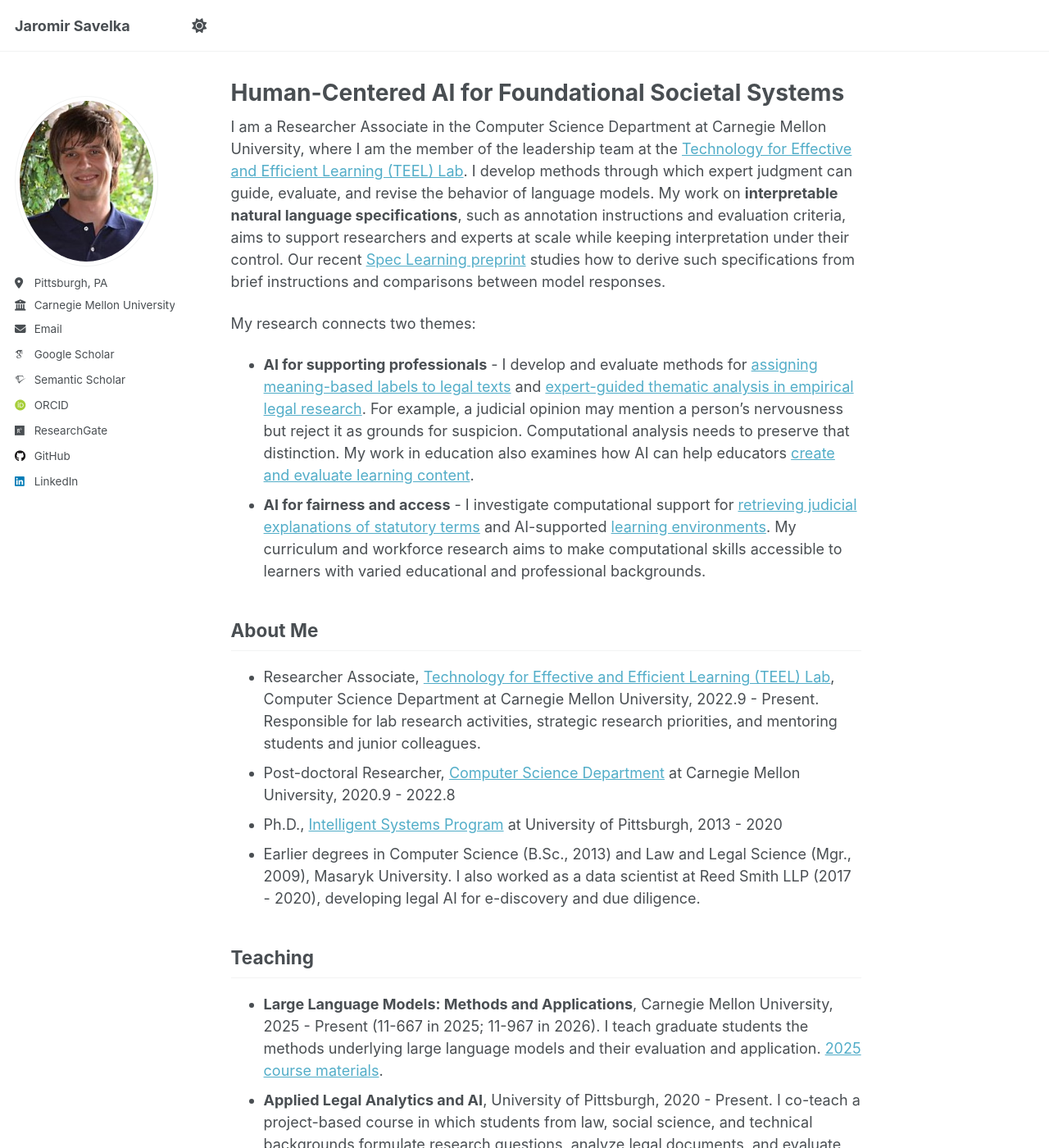
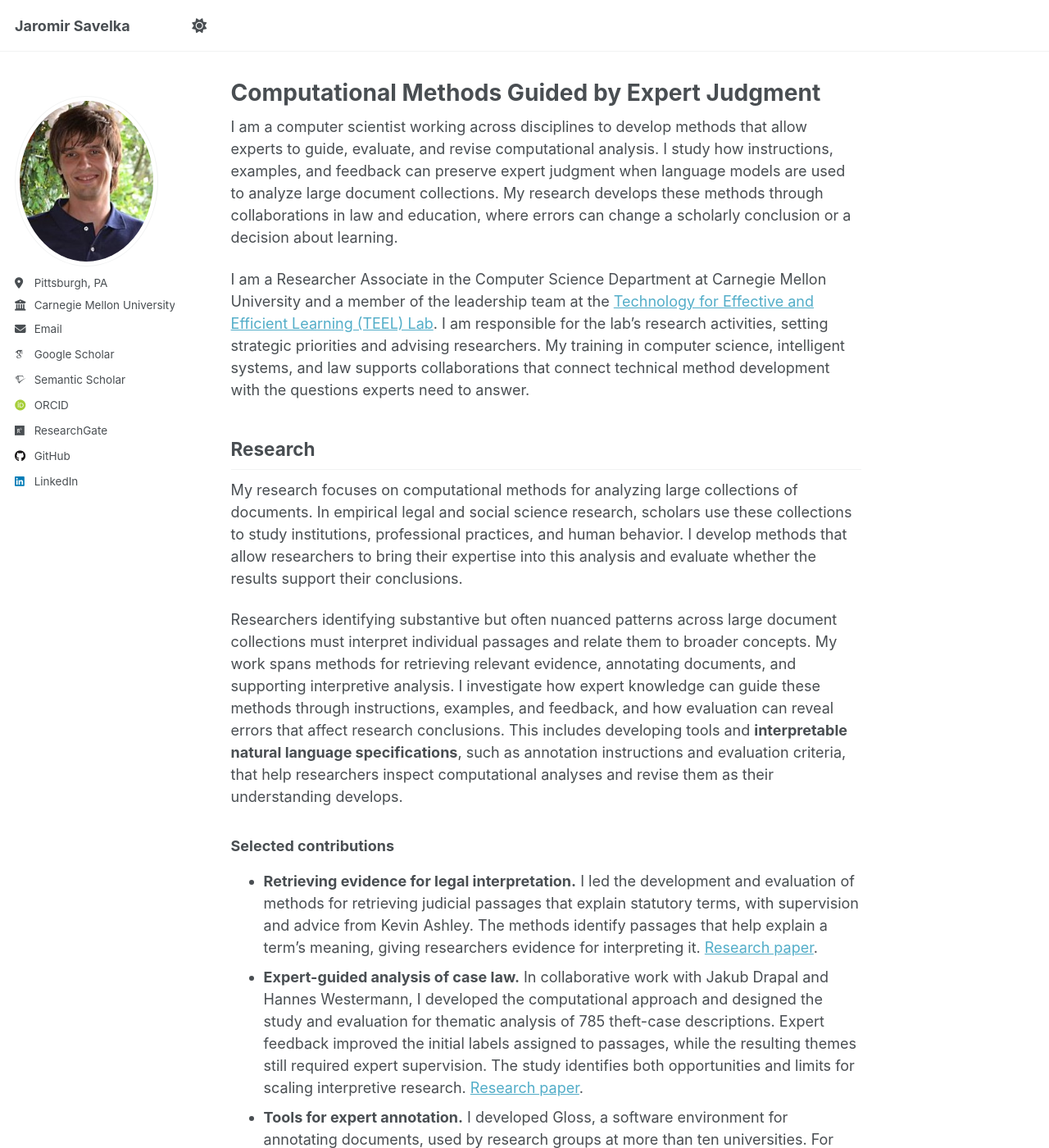
Before and after one commit to jsavelka/jsavelka.github.io, a Jekyll site: the page built from _pages/about.md, in a window 1280 px wide and 1400 px high. Shown: the whole window at 82% size. Built offline with Jekyll 4.4.1, drawn with Linux system fonts in a browser that asks for light colours; some web fonts are replaced; a script that is not in the unit is left out; some of the changed text lies outside the part shown.

Commit message:
updated for being current

```diff
--- a/_pages/about.md
+++ b/_pages/about.md
@@ -1,38 +1,49 @@
 ---
 permalink: /
-title: "Human-Centered AI for Foundational Societal Systems"
+title: "Computational Methods Guided by Expert Judgment"
 author_profile: true
+excerpt: "Jaromir Savelka develops computational methods guided by expert judgment and leads research activities at Carnegie Mellon University's TEEL Lab."
 redirect_from:
   - /about/
   - /about.html
 ---
 
-I am a Researcher Associate in the Computer Science Department at Carnegie Mellon University, where I am the member of the leadership team at the [Technology for Effective and Efficient Learning (TEEL) Lab](https://teel.cs.cmu.edu/). I develop methods through which expert judgment can guide, evaluate, and revise the behavior of language models. My work on **interpretable natural language specifications**, such as annotation instructions and evaluation criteria, aims to support researchers and experts at scale while keeping interpretation under their control. Our recent [Spec Learning preprint](https://arxiv.org/abs/2606.24004) studies how to derive such specifications from brief instructions and comparisons between model responses.
+I am a computer scientist working across disciplines to develop methods that allow experts to guide, evaluate, and revise computational analysis. I study how instructions, examples, and feedback can preserve expert judgment when language models are used to analyze large document collections. My research develops these methods through collaborations in law and education, where errors can change a scholarly conclusion or a decision about learning.
 
-My research connects two themes:
-- **AI for supporting professionals** - I develop and evaluate methods for [assigning meaning-based labels to legal texts](https://arxiv.org/abs/2306.13906) and [expert-guided thematic analysis in empirical legal research](https://ebooks.iospress.nl/doi/10.3233/FAIA230965). For example, a judicial opinion may mention a person's nervousness but reject it as grounds for suspicion. Computational analysis needs to preserve that distinction. My work in education also examines how AI can help educators [create and evaluate learning content](https://dl.acm.org/doi/abs/10.1145/3636243.3636256).
-- **AI for fairness and access** - I investigate computational support for [retrieving judicial explanations of statutory terms](https://link.springer.com/article/10.1007/s10506-021-09293-5) and AI-supported [learning environments](https://dl.acm.org/doi/abs/10.1145/3631802.3631830). My curriculum and workforce research aims to make computational skills accessible to learners with varied educational and professional backgrounds.
+I am a Researcher Associate in the Computer Science Department at Carnegie Mellon University and a member of the leadership team at the [Technology for Effective and Efficient Learning (TEEL) Lab](https://teel.cs.cmu.edu/). I am responsible for the lab's research activities, setting strategic priorities and advising researchers. My training in computer science, intelligent systems, and law supports collaborations that connect technical method development with the questions experts need to answer.
 
-About Me
+Research
 ------
-- Researcher Associate, [Technology for Effective and Efficient Learning (TEEL) Lab](https://teel.cs.cmu.edu/), Computer Science Department at Carnegie Mellon University, 2022.9 - Present. Responsible for lab research activities, strategic research priorities, and mentoring students and junior colleagues.
-- Post-doctoral Researcher, [Computer Science Department](https://csd.cmu.edu/) at Carnegie Mellon University, 2020.9 - 2022.8
-- Ph.D., [Intelligent Systems Program](https://www.isp.pitt.edu/) at University of Pittsburgh, 2013 - 2020
-- Earlier degrees in Computer Science (B.Sc., 2013) and Law and Legal Science (Mgr., 2009), Masaryk University. I also worked as a data scientist at Reed Smith LLP (2017 - 2020), developing legal AI for e-discovery and due diligence.
+My research focuses on computational methods for analyzing large collections of documents. In empirical legal and social science research, scholars use these collections to study institutions, professional practices, and human behavior. I develop methods that allow researchers to bring their expertise into this analysis and evaluate whether the results support their conclusions.
+
+Researchers identifying substantive but often nuanced patterns across large document collections must interpret individual passages and relate them to broader concepts. My work spans methods for retrieving relevant evidence, annotating documents, and supporting interpretive analysis. I investigate how expert knowledge can guide these methods through instructions, examples, and feedback, and how evaluation can reveal errors that affect research conclusions. This includes developing tools and **interpretable natural language specifications**, such as annotation instructions and evaluation criteria, that help researchers inspect computational analyses and revise them as their understanding develops.
+
+### Selected contributions
+
+- **Retrieving evidence for legal interpretation.** I led the development and evaluation of methods for retrieving judicial passages that explain statutory terms, with supervision and advice from Kevin Ashley. The methods identify passages that help explain a term's meaning, giving researchers evidence for interpreting it. [Research paper](https://doi.org/10.1007/s10506-021-09293-5).
+- **Expert-guided analysis of case law.** In collaborative work with Jakub Drapal and Hannes Westermann, I developed the computational approach and designed the study and evaluation for thematic analysis of 785 theft-case descriptions. Expert feedback improved the initial labels assigned to passages, while the resulting themes still required expert supervision. The study identifies both opportunities and limits for scaling interpretive research. [Research paper](https://doi.org/10.3233/FAIA230965).
+- **Tools for expert annotation.** I developed Gloss, a software environment for annotating documents, used by research groups at more than ten universities. For example, it supported annotation of a corpus of 42 European Court of Human Rights decisions. [Example corpus and study](https://aclanthology.org/2020.argmining-1.8/).
+
+Further work evaluates [language models for assigning meaning-based labels to legal texts](https://ceur-ws.org/Vol-3441/paper1.pdf) and [generated assessment questions in programming education](https://doi.org/10.1145/3636243.3636256). [Google Scholar](https://scholar.google.com/citations?user=02Dvk88AAAAJ) lists my publications.
 
 Teaching
 ------
 - **Large Language Models: Methods and Applications**, Carnegie Mellon University, 2025 - Present (11-667 in 2025; 11-967 in 2026). I teach graduate students the methods underlying large language models and their evaluation and application. [2025 course materials](https://2025.cmu-llms.org/).
 - **Applied Legal Analytics and AI**, University of Pittsburgh, 2020 - Present. I co-teach a project-based course in which students from law, social science, and technical backgrounds formulate research questions, analyze legal documents, and evaluate computational methods.
-- **Programming and professional education**. I developed Practical Programming with Python, subsequently adapted as Python for Data Science and for community-college and workforce settings. I also designed courses and the capstone for AI Technicians and supervised their development.
 
-Recent Projects
+Funded Projects
 ------
 - **Teaching Programmers When to Rely on Artificial Intelligence: Building and Measuring Automation Judgment** - Co-principal investigator, [National Science Foundation award 2551554](https://www.nsf.gov/awardsearch/show-award?AWD_ID=2551554). Awarded for 2026 - 2030, starting October 2026. Total project funding: US$800,000.
 - **Adapting a College AI Literacy Curriculum for High School Classrooms Through a District-Wide Research-Practice Partnership** - Co-principal investigator, [National Science Foundation award 2619806](https://www.nsf.gov/awardsearch/show-award?AWD_ID=2619806). September 2026 - 2029. Total project funding: US$749,261.
-- **Carnegie Mellon Accenture Center of Excellence for AI (ACE-AI)** - A collaboration between [Accenture](https://www.accenture.com/us-en) and Carnegie Mellon University focused on addressing critical challenges in workforce development. The center is built on three pillars: AI for coaching and tutoring, AI for training content development, and AI for learning analytics. My role is a co-PI.
-- **AI Technicians** - A collaboration between the [U.S. Army's Artificial Intelligence Integration Center (AI2C)](https://www.t2.army.mil/T2-Laboratories/Designated-Laboratories/Artificial-Intelligence-Integration-Center/) and Carnegie Mellon University to design, implement and evaluate novel rapid occupational training methods to create a competitive AI workforce at the technicians level. My role is a co-PI.
-- **AI Institute for Societal Decision Making (AI-SDM)** - The [institute](https://www.cmu.edu/ai-sdm/) brings together AI and social sciences researchers to develop human-centric AI for societal good that harnesses the power of data and an improved understanding of human decisions to create better and more trusted choices. The TEEL lab’s role in AI-SDM is to develop and deliver an AI Literacy curriculum targeted towards non-STEM learners with a high school education.
+- **Carnegie Mellon Accenture Center of Excellence for AI (ACE-AI)** - A collaboration between [Accenture](https://www.accenture.com/us-en) and Carnegie Mellon University focused on addressing critical challenges in workforce development. The center is built on three pillars: AI for coaching and tutoring, AI for training content development, and AI for learning analytics. I am a co-principal investigator.
+- **AI Technicians** - A collaboration between the [U.S. Army's Artificial Intelligence Integration Center (AI2C)](https://www.t2.army.mil/T2-Laboratories/Designated-Laboratories/Artificial-Intelligence-Integration-Center/) and Carnegie Mellon University to design, implement and evaluate novel rapid occupational training methods to create a competitive AI workforce at the technicians level. I am a co-principal investigator.
+- **AI Institute for Societal Decision Making (AI-SDM)** - The [institute](https://www.cmu.edu/ai-sdm/) brings together AI and social sciences researchers to develop human-centric AI for societal good that harnesses the power of data and an improved understanding of human decisions to create better and more trusted choices. The TEEL Lab's role in AI-SDM is to develop and deliver an AI Literacy curriculum targeted towards learners with a high school education and without a background in science, technology, engineering, or mathematics.
+
+Background
+------
+- Post-doctoral Researcher, [Computer Science Department](https://csd.cmu.edu/) at Carnegie Mellon University, 2020 - 2022
+- Ph.D., [Intelligent Systems Program](https://www.isp.pitt.edu/) at University of Pittsburgh, 2013 - 2020
+- Earlier degrees in Computer Science (B.Sc., 2013) and Law and Legal Science (Mgr., 2009), Masaryk University. I also worked as a data scientist at Reed Smith LLP (2017 - 2020), developing legal AI for e-discovery and due diligence.
 
 Service
 ------
```
